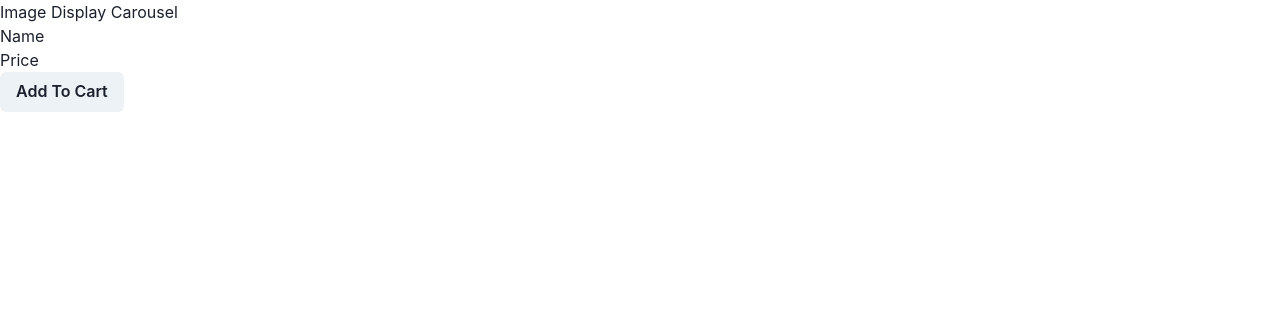
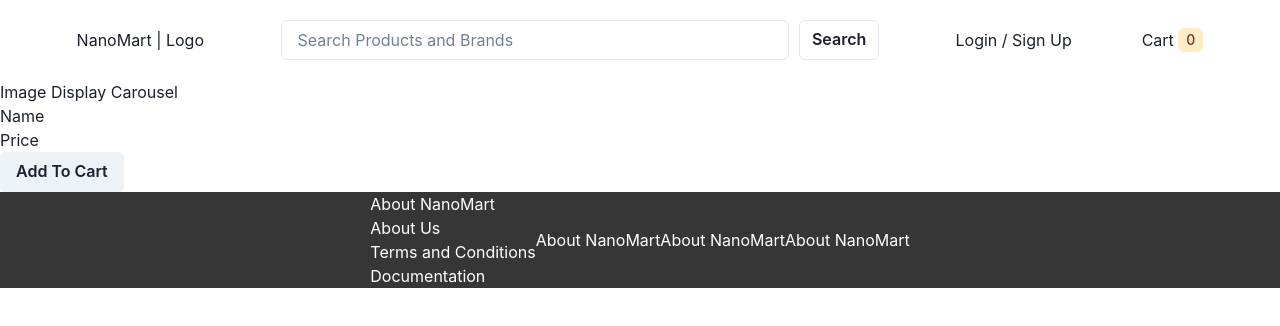
Before and after one commit to simple-codes22/NanoMart, a React (Vite) app: page /product in a window 1280 px wide. Shown: the top 326 px of the page. Built offline with nearby package versions, Linux system fonts and the light colour scheme.

Commit message:
Added functionality to various links to pages

```diff
--- a/src/App.tsx
+++ b/src/App.tsx
@@ -1,5 +1,6 @@
 import { ChakraProvider, extendTheme } from "@chakra-ui/react";
 import { RouterProvider, createBrowserRouter } from 'react-router-dom';
+import { UserContextProvider } from "./components/userContext";
 import Home from "./pages/Home";
 import Error from "./pages/Error";
 import Cart from "./pages/Cart";
@@ -53,9 +54,11 @@ const router = createBrowserRouter([
 const App = () => {
 
   return (
+    <UserContextProvider>
       <ChakraProvider theme={mainTheme}>
         <RouterProvider router={router}/>
       </ChakraProvider>
+    </UserContextProvider>
   )
 }
 
--- a/src/components/Header.tsx
+++ b/src/components/Header.tsx
@@ -1,21 +1,37 @@
 import { Box, Flex, Input, Button, HStack, Tag, TagLabel } from "@chakra-ui/react";
-import { Link } from "react-router-dom";
+import { UserContext } from "./userContext";
+import { useContext, useState } from "react";
+import { Link, useNavigate } from "react-router-dom";
 
 
 const Header = () => {
+
+  const { user } = useContext(UserContext);
+  const [search, setSearch] = useState<string>('');
+  const navigate = useNavigate();
+
+
   return (
     <Flex as='header' justify='center' align='center' pt='20px' pb='20px'>
       <Flex maxWidth='1280px' width="100%" justify='space-evenly' align='center'>
 
-        <Box display='flex' justifyContent="center" alignItems='center'>Logo</Box>
+        <Box display='flex' justifyContent="center" alignItems='center'>NanoMart | Logo</Box>
 
         <Flex justify="center" align="center">
-          <Input variant='outline' placeholder="Search Products and Brands" width="100%" minWidth={{base: '300px', sm: '350px', md:'400px', lg: '500px' }} />
-          <Button variant="outline" ml='10px'>Search</Button>
+          <Input variant='outline' placeholder="Search Products and Brands" width="100%" minWidth={{base: '300px', sm: '350px', md:'400px', lg: '500px' }} onKeyUp={(elem) => {
+            setSearch(elem.currentTarget.value);
+          }} />
+          <Button variant="outline" ml='10px' onClick={() => {
+            navigate(`/search/${search}`)
+          }}>Search</Button>
         </Flex>
 
         <HStack align='center' spacing='70px'>
-          <Link to={`profile/`}>Account</Link>
+          { user ?
+            <Link to={`profile/`}>Account</Link>
+            :
+            <Link to={`auth/`}>Login / Sign Up</Link>
+          }
           <Link to="/cart">Cart <Tag display='inline-flex' justifyContent='center' alignItems='center' colorScheme="orange" size='md'><TagLabel>0</TagLabel></Tag></Link>
         </HStack>
 
--- a/src/pages/Account.tsx
+++ b/src/pages/Account.tsx
@@ -1,8 +1,14 @@
-import React from 'react'
+// import { Box } from '@chakra-ui/react'
+import Header from '../components/Header';
+import Footer from '../components/Footer';
 
 const Account = () => {
   return (
-    <div>Account</div>
+    <>
+      <Header />
+        Account
+      <Footer />
+    </>
   )
 }
 
--- a/src/pages/Authentication.tsx
+++ b/src/pages/Authentication.tsx
@@ -1,6 +1,10 @@
+
 const Authentication = () => {
   return (
-    <div>Authentication</div>
+    <>
+        Authentication
+      {/* <Footer /> */}
+    </>
   )
 }
 
--- a/src/pages/Error.tsx
+++ b/src/pages/Error.tsx
@@ -1,10 +1,22 @@
-import { Box } from "@chakra-ui/react"
+import Header from "../components/Header"
+import Footer from "../components/Footer"
+import { useEffect } from "react";
+import { Flex, Text } from "@chakra-ui/react";
 
 const Error = () => {
+  useEffect(() => {
+    document.title = "NanoMart | Error"
+  })
   return (
-    <Box>
-        An Error Occured
-    </Box>
+    <>
+      <Header />
+        <Flex as="main" justify='center' align='center' height='80vh'>
+          <Text fontSize="35px" fontWeight='700' color="grey">
+            Oops, Something went Wrong!!
+          </Text>
+        </Flex>
+      <Footer />
+    </>
   )
 }
 
--- a/src/pages/Home.tsx
+++ b/src/pages/Home.tsx
@@ -39,6 +39,42 @@ const cards = [
     price: 6000,
     percentage_discount: 20,
   },
+  {
+    image: one,
+    title: 'Card Test',
+    price: 2000,
+    percentage_discount: 20,
+  },
+  {
+    image: two,
+    title: 'Card Test',
+    price: 6000,
+    percentage_discount: 20,
+  },
+  {
+    image: three,
+    title: 'Card Test',
+    price: 6000,
+    percentage_discount: 20,
+  },
+  {
+    image: one,
+    title: 'Card Test',
+    price: 2000,
+    percentage_discount: 20,
+  },
+  {
+    image: two,
+    title: 'Card Test',
+    price: 6000,
+    percentage_discount: 20,
+  },
+  {
+    image: three,
+    title: 'Card Test',
+    price: 6000,
+    percentage_discount: 20,
+  },
 ]
 
 const Home = () => {
--- a/src/pages/Product.tsx
+++ b/src/pages/Product.tsx
@@ -1,7 +1,11 @@
 import { Box, Button } from "@chakra-ui/react";
+import Footer from "../components/Footer";
+import Header from "../components/Header";
 
 const Product = () => {
   return (
+    <>
+    <Header />
     <Box>
       <Box>
         Image Display Carousel
@@ -15,6 +19,8 @@ const Product = () => {
 
       </Box>
     </Box>
+    <Footer />
+    </>
   )
 }
 
```
